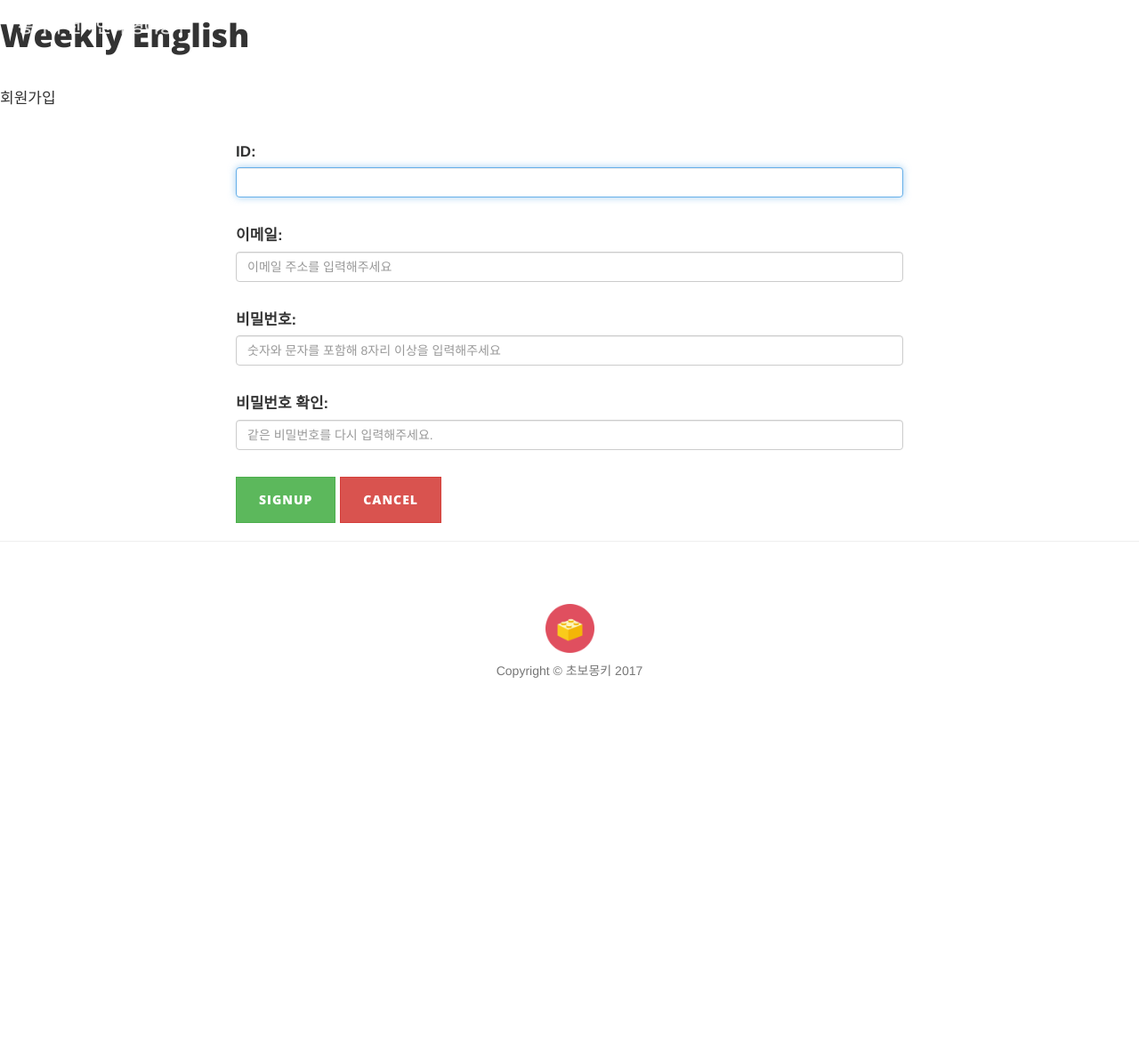
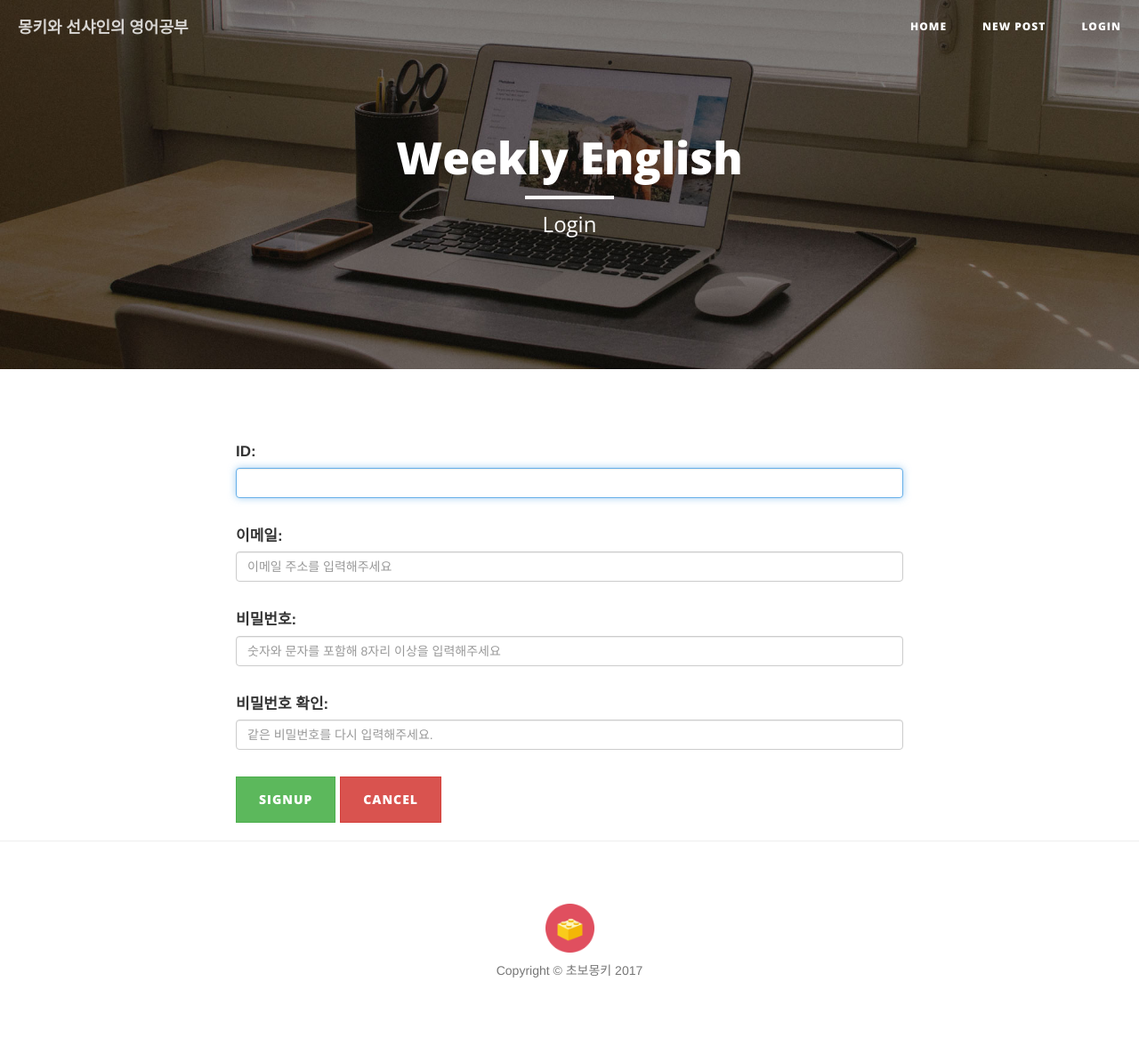
Before and after one commit to wayhome25/django_english_project, a Django app: page /accounts/signup/ in a window 1280 px wide. Shown: the whole page at 89% size. Before the commit the page ends 762 px from the top, so only its background shows below. Run offline with Django 3.2, Linux system fonts and the light colour scheme; some libraries are stand-ins or nearby versions.

Commit message:
heading 스타일 변경

```diff
--- a/study/templates/registration/signup.html
+++ b/study/templates/registration/signup.html
@@ -1,12 +1,23 @@
 {% extends 'bsr/base.html' %}
 
+{% load staticfiles %}
+
 {% block heading %}
-<div class="site-heading">
-    <h1>Weekly English</h1>
-    <hr class="small">
-    <span class="subheading">회원가입</span>
-</div>
-{% endblock heading %}
+<header class="intro-header" style="background-image: url('{% static 'bsr/img/home-bg.jpg' %}')">
+    <div class="container">
+        <div class="row">
+            <div class="col-lg-8 col-lg-offset-2 col-md-10 col-md-offset-1">
+              <div class="site-heading">
+                  <h1>Weekly English</h1>
+                  <hr class="small">
+                  <span class="subheading">Login</span>
+              </div>
+            </div>
+        </div>
+    </div>
+</header>
+{% endblock %}
+
 
 {% block content %}
 <form method="POST" class="signup-form" action="{% url 'signup' %}">
```
Also changed, not shown: study/templates/registration/login.html (+17 -6 lines), db.sqlite3.
